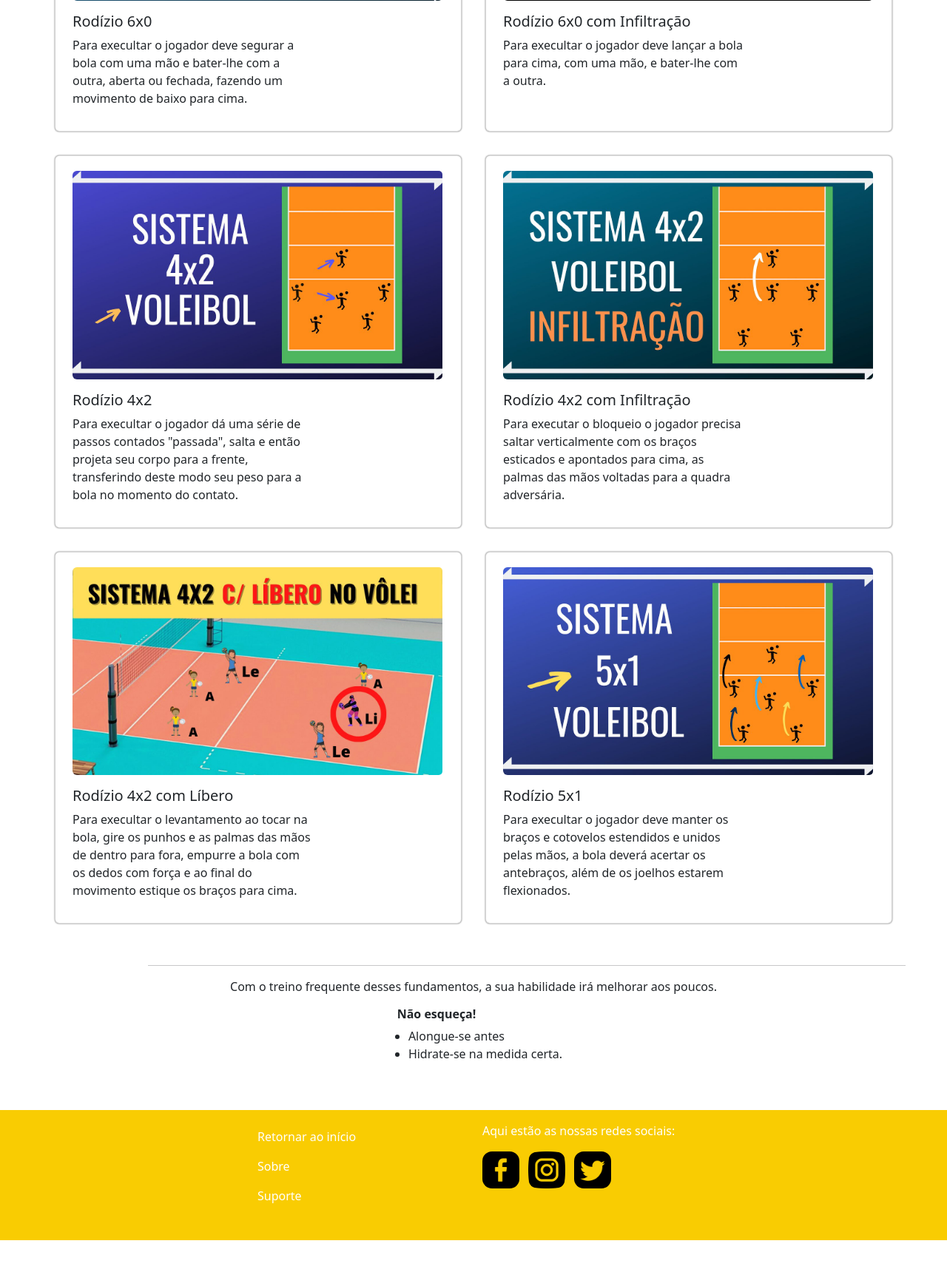
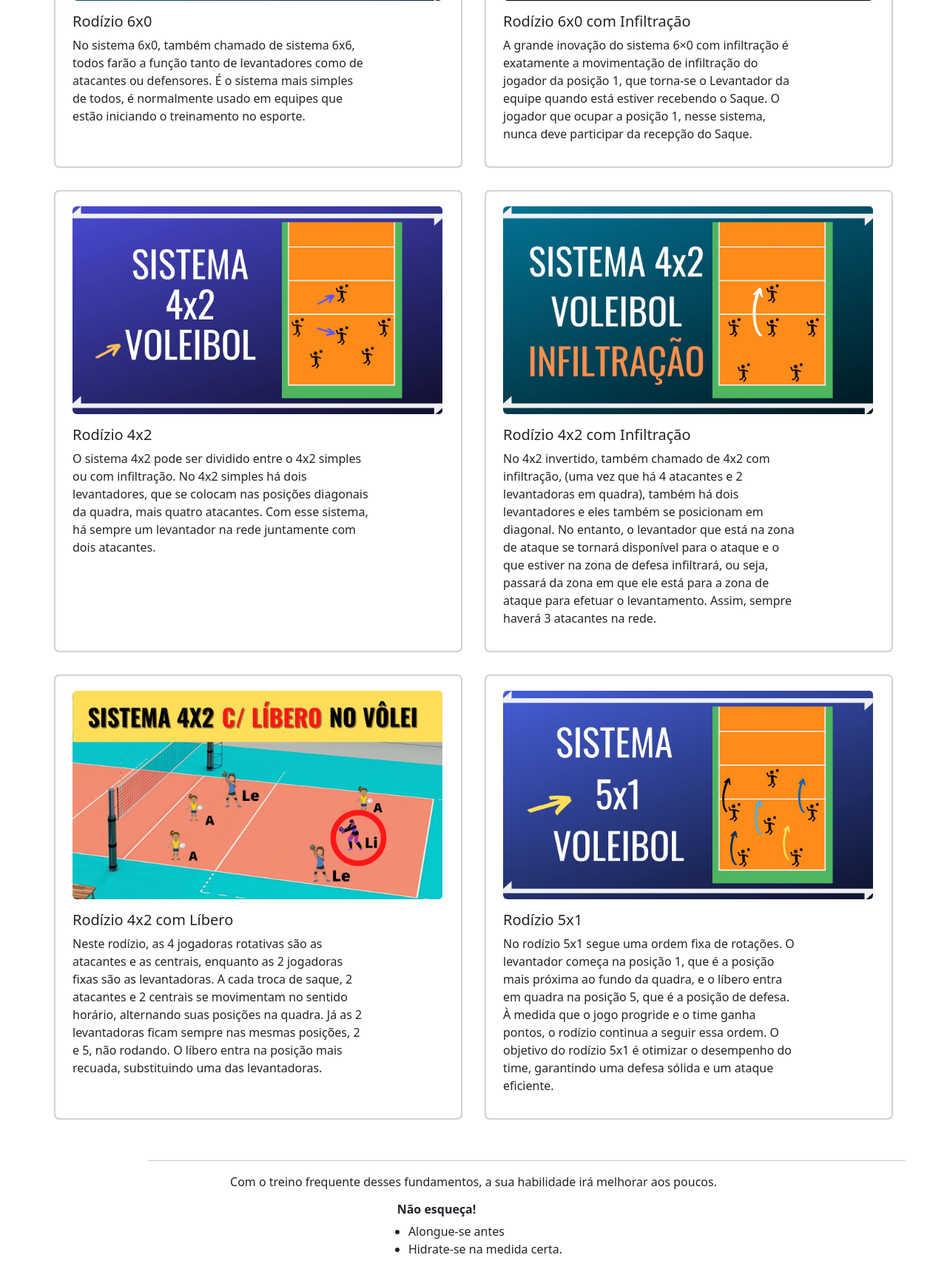
Before and after one commit to JayOta/PI-Volleyball-Center, a PHP site: page /sistema-rodizio.php in a window 1280 px wide; the page is wider, and only the part inside the window is pictured. Shown: the part 602-2322 px from the top of that part at 74% size. Before the commit the page ends 2279 px from the top of that part, so only its background shows below. Run offline with PHP 8.4, Linux system fonts and the light colour scheme; some libraries are stand-ins or nearby versions.

Commit message:
11:08 - 01/07

```diff
--- a/View/fundamentos.php
+++ b/View/fundamentos.php
@@ -31,7 +31,7 @@
 	</ul>
 
 	<div class="meioDosFundamentos" style="transform: translateX(30rem); ">
-		<h1 style="font-size: 50px; position: relative; display: flex;  font-weight: 200;">Saques</h1>
+		<h2 class="text-align-center" style="font-size: 40px; position: relative; display: flex;">Saques</h2>
 		<br>
 		<div class="align-text" style="display: flex; flex-direction: row; position: relative;">
 			<div class="card" style="max-width: 35rem; height: 20rem; display: flex; flex-direction: column;">
--- a/View/sistema-rodizio.php
+++ b/View/sistema-rodizio.php
@@ -65,7 +65,7 @@
 					<div class="col-md-8 d-flex position-relative">
 						<div class="card-body" style="margin-left: 7px;">
 							<h5 class="card-title">Rodízio 6x0</h5>
-							<p class="card-text-center">Para execultar o jogador deve segurar a bola com uma mão e bater-lhe com a outra, aberta ou fechada, fazendo um movimento de baixo para cima.</p>
+							<p class="card-text-center" style="width: 400px;">No sistema 6x0, também chamado de sistema 6x6, todos farão a função tanto de levantadores como de atacantes ou defensores. É o sistema mais simples de todos, é normalmente usado em equipes que estão iniciando o treinamento no esporte.</p>
 						</div>
 					</div>
 				</div>
@@ -79,7 +79,7 @@
 					<div class="col-md-8">
 						<div class="card-body" style="margin-left: 7px;">
 							<h5 class="card-title">Rodízio 6x0 com Infiltração</h5>
-							<p class="card-text-center">Para execultar o jogador deve lançar a bola para cima, com uma mão, e bater-lhe com a outra.</p>
+							<p class="card-text-center" style="width: 400px;">A grande inovação do sistema 6×0 com infiltração é exatamente a movimentação de infiltração do jogador da posição 1, que torna-se o Levantador da equipe quando está estiver recebendo o Saque. O jogador que ocupar a posição 1, nesse sistema, nunca deve participar da recepção do Saque.</p>
 						</div>
 					</div>
 				</div>
@@ -97,7 +97,8 @@
 					<div class="col-md-8">
 						<div class="card-body" style="margin-left: 7px;">
 							<h5 class="card-title">Rodízio 4x2</h5>
-							<p class="card-text-center">Para execultar o jogador dá uma série de passos contados "passada", salta e então projeta seu corpo para a frente, transferindo deste modo seu peso para a bola no momento do contato.</p>
+							<p class="card-text-center" style="width: 400px;">O sistema 4x2 pode ser dividido entre o 4x2 simples ou com infiltração.
+							No 4x2 simples há dois levantadores, que se colocam nas posições diagonais da quadra, mais quatro atacantes. Com esse sistema, há sempre um levantador na rede juntamente com dois atacantes.</p>
 						</div>
 					</div>
 				</div>
@@ -111,7 +112,7 @@
 					<div class="col-md-8">
 						<div class="card-body" style="margin-left: 7px;">
 							<h5 class="card-title">Rodízio 4x2 com Infiltração</h5>
-							<p class="card-text-center">Para executar o bloqueio o jogador precisa saltar verticalmente com os braços esticados e apontados para cima, as palmas das mãos voltadas para a quadra adversária.</p>
+							<p class="card-text-center" style="width: 400px;">No 4x2 invertido, também chamado de 4x2 com infiltração, (uma vez que há 4 atacantes e 2 levantadoras em quadra), também há dois levantadores e eles também se posicionam em diagonal. No entanto, o levantador que está na zona de ataque se tornará disponível para o ataque e o que estiver na zona de defesa infiltrará, ou seja, passará da zona em que ele está para a zona de ataque para efetuar o levantamento. Assim, sempre haverá 3 atacantes na rede.</p>
 						</div>
 					</div>
 				</div>
@@ -129,7 +130,7 @@
 					<div class="col-md-8">
 						<div class="card-body" style="margin-left: 7px;">
 							<h5 class="card-title">Rodízio 4x2 com Líbero</h5>
-							<p class="card-text-center">Para execultar o levantamento ao tocar na bola, gire os punhos e as palmas das mãos de dentro para fora, empurre a bola com os dedos com força e ao final do movimento estique os braços para cima.</p>
+							<p class="card-text-center" style="width: 400px;">Neste rodízio, as 4 jogadoras rotativas são as atacantes e as centrais, enquanto as 2 jogadoras fixas são as levantadoras. A cada troca de saque, 2 atacantes e 2 centrais se movimentam no sentido horário, alternando suas posições na quadra. Já as 2 levantadoras ficam sempre nas mesmas posições, 2 e 5, não rodando. O líbero entra na posição mais recuada, substituindo uma das levantadoras.</p>
 						</div>
 					</div>
 				</div>
@@ -143,7 +144,7 @@
 					<div class="col-md-8">
 						<div class="card-body" style="margin-left: 7px;">
 							<h5 class="card-title">Rodízio 5x1</h5>
-							<p class="card-text-center">Para execultar o jogador deve manter os braços e cotovelos estendidos e unidos pelas mãos, a bola deverá acertar os antebraços, além de os joelhos estarem flexionados.</p>
+							<p class="card-text-center" style="width: 400px;">No rodízio 5x1 segue uma ordem fixa de rotações. O levantador começa na posição 1, que é a posição mais próxima ao fundo da quadra, e o líbero entra em quadra na posição 5, que é a posição de defesa. À medida que o jogo progride e o time ganha pontos, o rodízio continua a seguir essa ordem. O objetivo do rodízio 5x1 é otimizar o desempenho do time, garantindo uma defesa sólida e um ataque eficiente.</p>
 						</div>
 					</div>
 				</div>
```
Also changed, not shown: View/regras.php (+12 -1 lines), View/img/saque-cima.jpg, View/img/saque-viagem.jpg.
